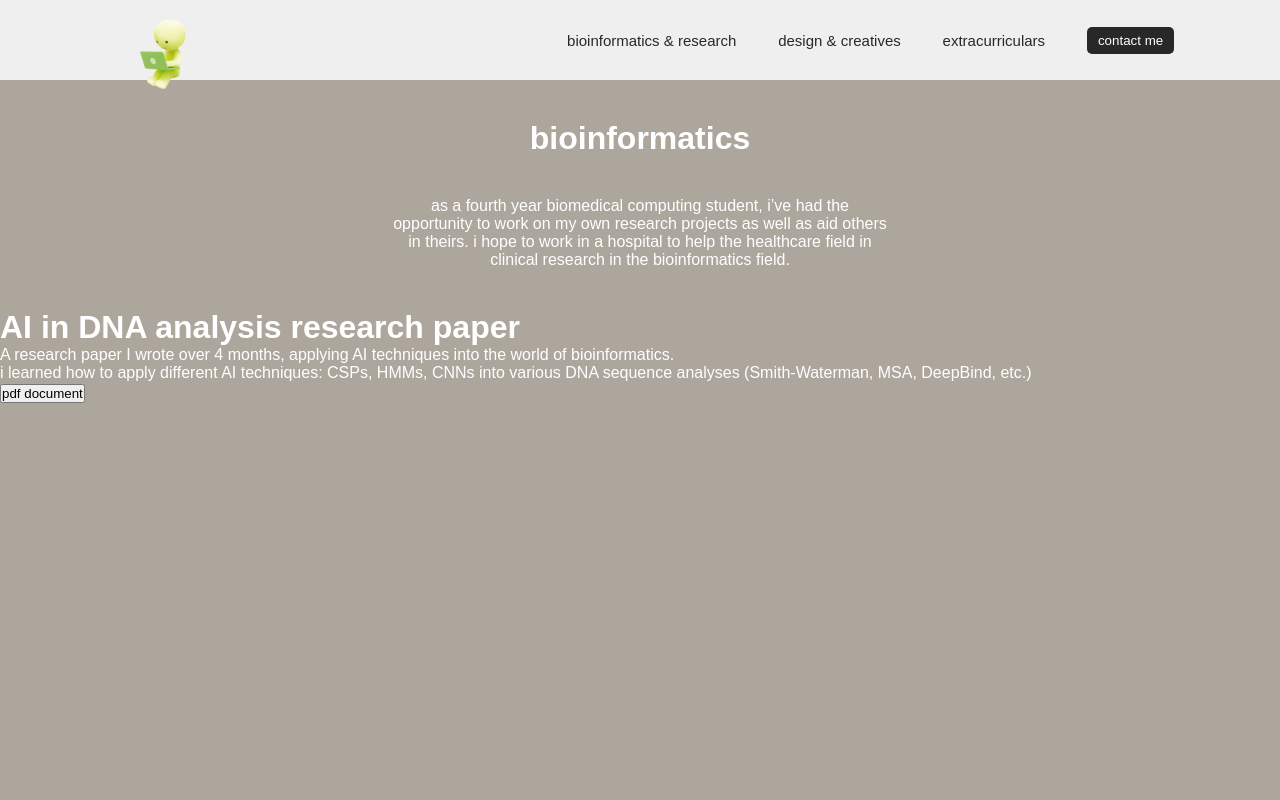
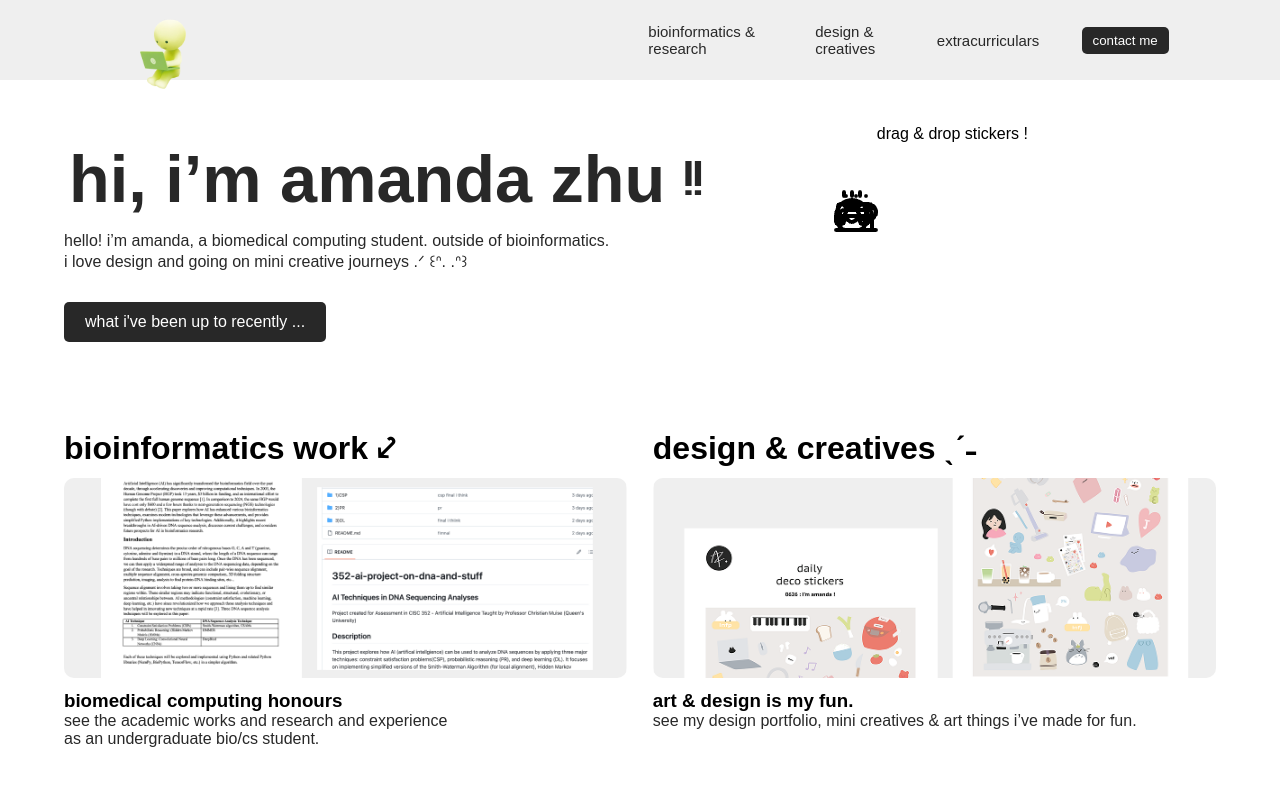
Before and after one commit to jamsnhoney/amandazhu, a React (Create React App) app: page / in a window 1280 px wide. Shown: the top 800 px of the page. Built offline with nearby package versions, Linux system fonts and the light colour scheme.

Commit message:
asghaweufahweg

```diff
--- a/src/App.js
+++ b/src/App.js
@@ -5,7 +5,7 @@ import { Routes, Route } from "react-router-dom";
 import Homepage from './pages/Homepage';
 import Extracurriculars from './pages/Extracurriculars';
 import Bioinformatics from './pages/Bioinformatics';
-import WebDesignPage from './pages/WebDesignPage'
+import DesignStuffPage from './pages/DesignStuffPage'
 import GraphicIllustrationPage from './pages/GraphicIllustration';
 import HackathonsPage from './pages/Hackathons';
 import Contactpage from './pages/ContactPage'
@@ -28,7 +28,6 @@ function App() {
             path="/"
             element={
               <>
-                <Bioinformatics/>
                 <Homepage />
                 <Heropage />
                 <Banner1 />
@@ -47,6 +46,25 @@ function App() {
             }
           />
           <Route
+            path="/design"
+            element={
+              <>
+                <DesignStuffPage/>
+                <Footer/>
+              </>
+            }
+          />
+          <Route
+            path="/extracurriculars"
+            element={
+              <>
+                <HackathonsPage/>
+                <Footer/>
+              </>
+            }
+          />
+
+          <Route
             path="/contact"
             element={ <>
               <Contactpage/>
--- a/src/components/Navbar.js
+++ b/src/components/Navbar.js
@@ -14,12 +14,25 @@ function Navbar() {
     navigate("/");
     };
 
-    /* CONTACT ME -> CONTACT PAGE */
-    const handleNavigate = () => {
+    const handleNavigateBio = () => {
+        console.log("clicked contact");
+        navigate("/bioinformatics");
+        };
+
+    const handleNavigateDesign = () => {
+        console.log("clicked contact");
+        navigate("/design");
+        };
+
+    const handleNavigateExtra = () => {
+        console.log("clicked contact");
+        navigate("/extracurriculars");
+        };
+
+    const handleNavigateContact = () => {
         console.log("clicked contact");
         navigate("/contact");
         };
-
 
     return (
         <main className="navbar-main">
@@ -27,12 +40,34 @@ function Navbar() {
                 <img src={logo_img} alt="wompwomp" />
             </div>
             <div className="navbar-RIGHT">
-                <p>bioinformatics & research</p>
-                <p>design &amp; creatives</p>
-                <p>extracurriculars</p>
+            <nav>
+                <p
+                    onClick={handleNavigateBio}
+                    style={{ cursor: "pointer"}}>
+                    bioinformatics & research
+                </p>
+            </nav>
+
+            <nav>
+                <p
+                    onClick={handleNavigateDesign}
+                    style={{ cursor: "pointer"}}>
+                    design & creatives
+                </p>
+            </nav>
+
+            <nav>
+                <p
+                    onClick={handleNavigateExtra}
+                    style={{ cursor: "pointer"}}>
+                    extracurriculars
+                </p>
+            </nav>
+
             <div className="navbar-BUTTON">
                 <nav>
-                    <button onClick={handleNavigate}>contact me </button>
+                    <button onClick={handleNavigateContact}>
+                    contact me </button>
                 </nav>
             </div>
 
--- a/src/pwetty/ContactPage.css
+++ b/src/pwetty/ContactPage.css
@@ -1,13 +1,13 @@
 .contact-main {
     display: flex;
     width: 100vw;
-    height: 100vh;
+    height: auto;
+    background-color: white;
 }
 
 .contact-left {
     width: 60vw;
     height: 100%;
-    background-color: white;
 }
 .contact-left h1 {
     font-size: 40pt;
--- a/src/pwetty/Navbar.css
+++ b/src/pwetty/Navbar.css
@@ -8,7 +8,7 @@
 }
 
 .navbar-LEFT {
-    width: 30%;
+    width: 15vw;
     padding-top: 1.5%;
     padding-left: 10%;
 }
@@ -19,17 +19,15 @@
 
 .navbar-RIGHT {
     padding-right: 5%;
-    width: 100%;
+    width: 100vw;
     display: flex;
     align-items: center;
     justify-content: right;
 }
 
 .navbar-RIGHT p {
-    padding-top: 0px;
     padding-left: 5%;
     font-size: 15px;
-    font-family: 'BR Firma', sans-serif;
 }
 .navbar-BUTTON {
     padding: 5%;
```
Also changed, not shown: src/logo.svg (deleted), src/pages/DesignStuffPage.js (renamed from src/pages/WebDesignPage.js).
